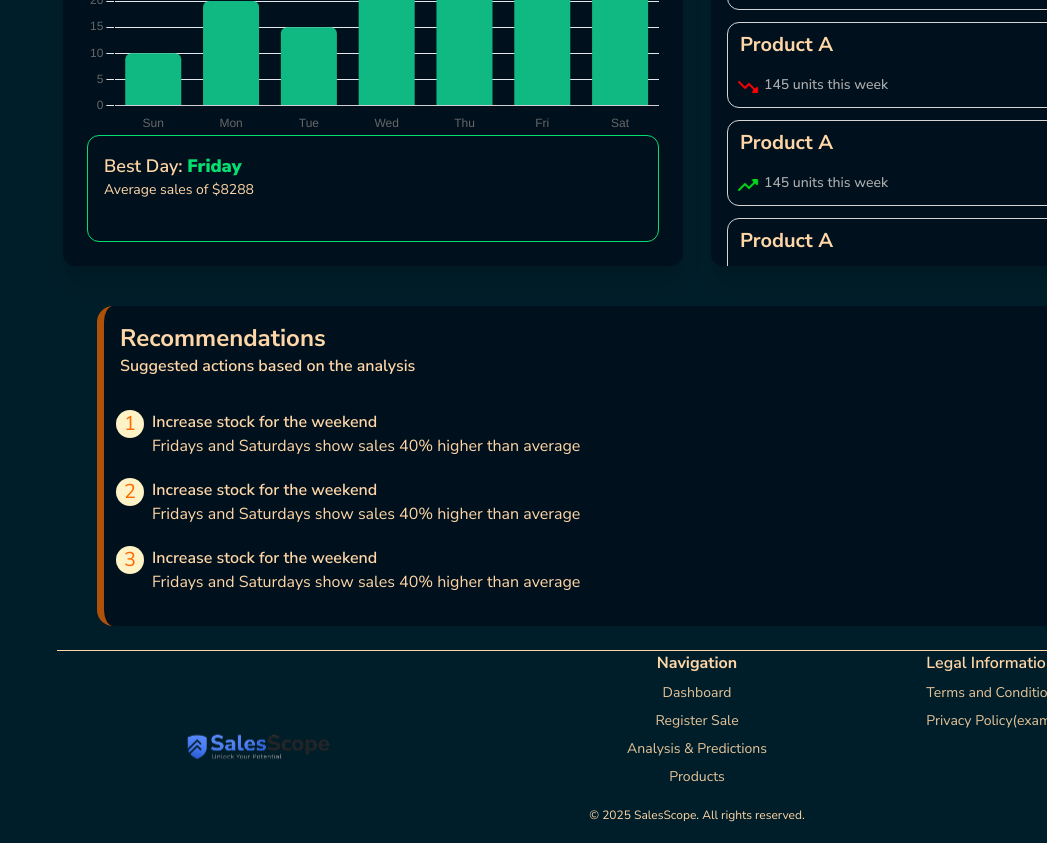
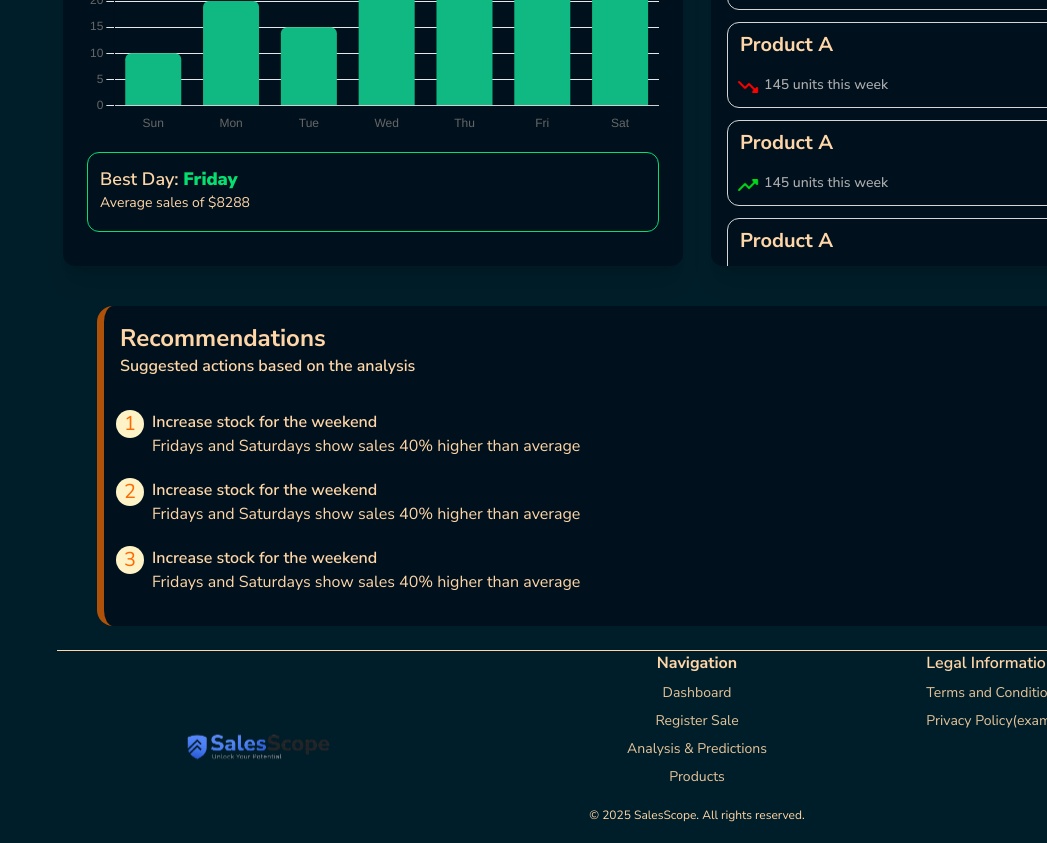
Before and after one commit to IntegrativeProject/SalesScope-Frontend, a Next.js app: page /analysisandpredictions in a window 1280 px wide. Shown: the part 1560-2403 px from the top of the page, without its empty margins (233-1280 px from the left). Built offline with nearby package versions, Linux system fonts and the light colour scheme; no server answers.

Commit message:
colors for chart backgaund added

```diff
--- a/src/components/ui/AnalisisUi/BestDayCard.tsx
+++ b/src/components/ui/AnalisisUi/BestDayCard.tsx
@@ -29,7 +29,7 @@ export default function BestDayCard({ average, day }: Props) {
       <p className=" -mt-3">Identify the days with the highest demand</p>
         <WeekdayBarChart data={data} labels={labels} />
       </article>
-      <article className="p-4 mt-10  rounded-xl shadow border border-green-400 ">
+      <article className="p-3 mt-18 h-20  rounded-xl shadow border border-green-400 ">
         <h2 className="text-lg font-semibold">
           Best Day: <strong className="text-green-400">{day}</strong>
         </h2>
```
